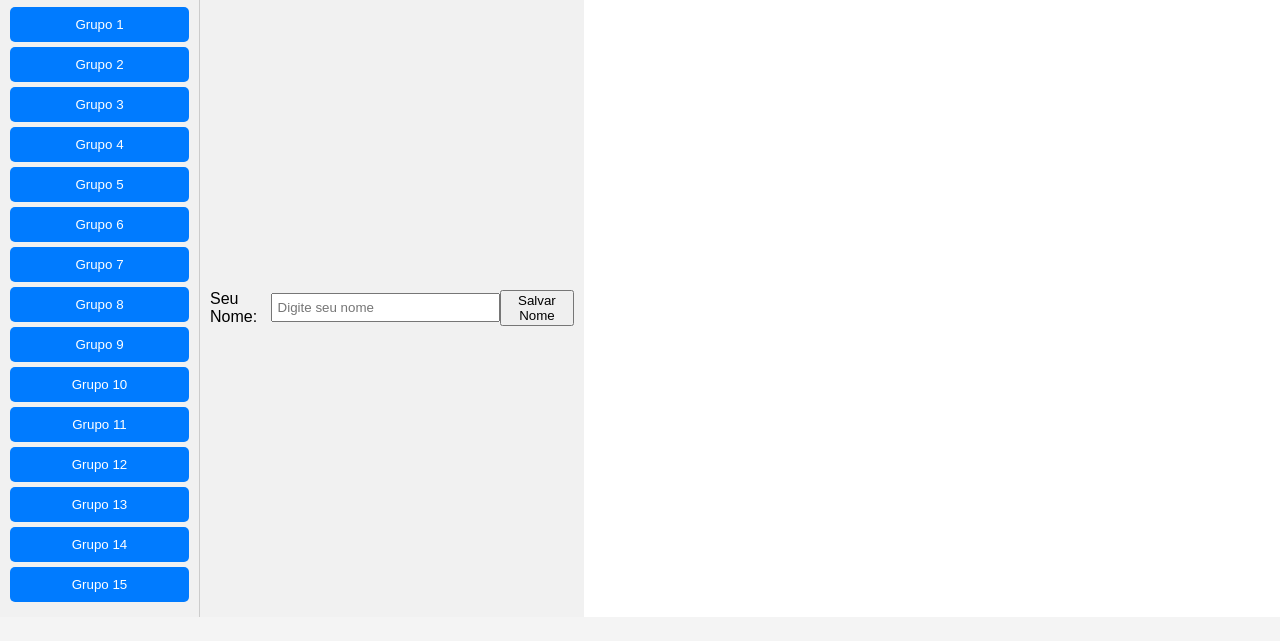
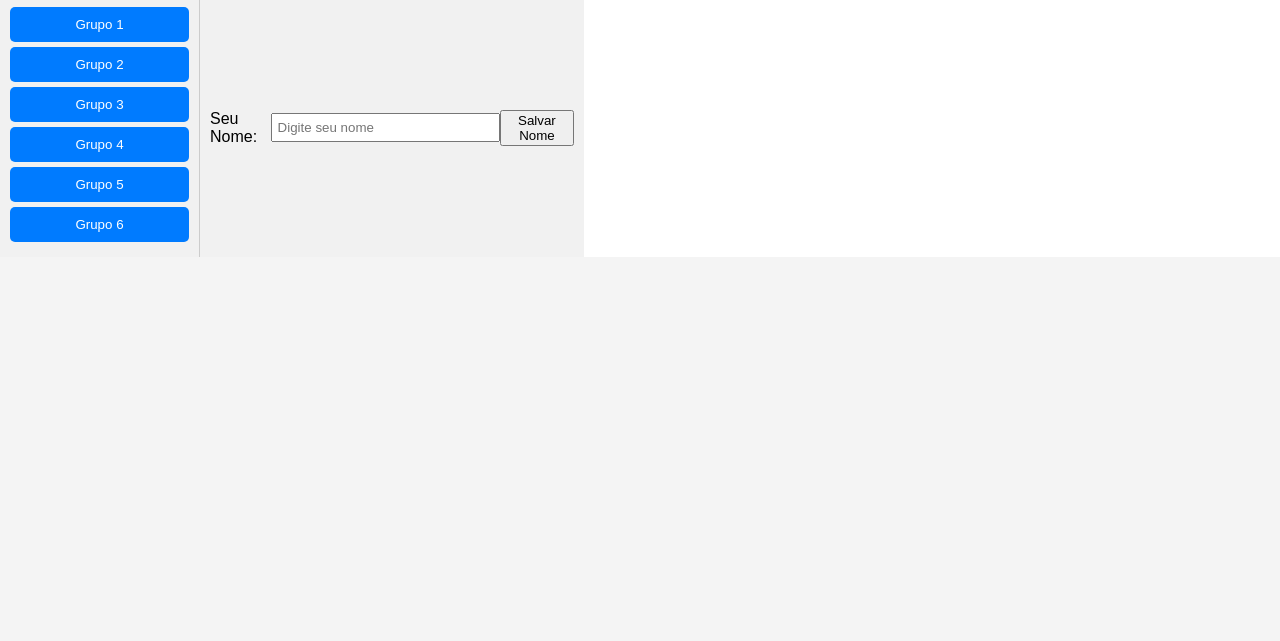
Before and after one commit to Joaohamuyelaribeirocorreia/site, a website: page send/public/index.html in a window 1280 px wide. Shown: the part 45-686 px from the top of the page. Drawn offline with nearby package versions, Linux system fonts and the light colour scheme; no server answers.

Commit message:
Update index.html

```diff
--- a/send/public/index.html
+++ b/send/public/index.html
@@ -212,15 +212,6 @@
             <button onclick="joinChat('chat4')" id="chat4">Grupo 4</button>
             <button onclick="joinChat('chat5')" id="chat5">Grupo 5</button>
             <button onclick="joinChat('chat6')" id="chat6">Grupo 6</button>
-			<button onclick="joinChat('chat7')" id="chat7">Grupo 7</button>
-			<button onclick="joinChat('chat8')" id="chat8">Grupo 8</button>
-			<button onclick="joinChat('chat7')" id="chat7">Grupo 9</button>
-			<button onclick="joinChat('chat10')" id="chat10">Grupo 10</button>
-			<button onclick="joinChat('chat11')" id="chat11">Grupo 11</button>
-			<button onclick="joinChat('chat12')" id="chat12">Grupo 12</button>
-			<button onclick="joinChat('chat13')" id="chat13">Grupo 13</button>
-			<button onclick="joinChat('chat14')" id="chat14">Grupo 14</button>
-			<button onclick="joinChat('chat15')" id="chat15">Grupo 15</button>
         </div>
 
 		<div id="username-input">
```
